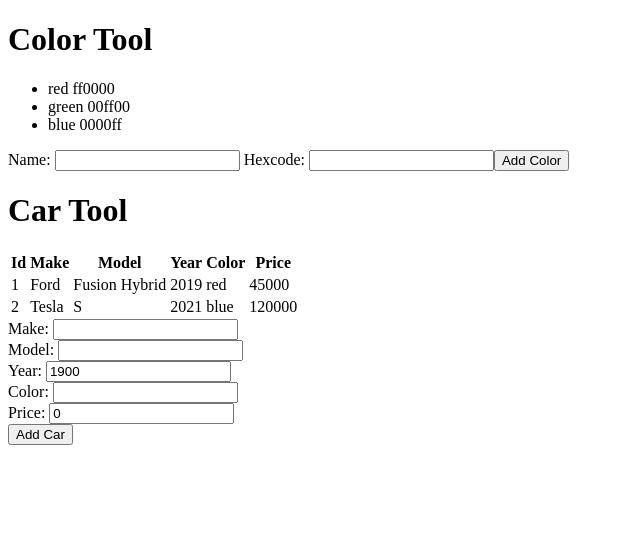
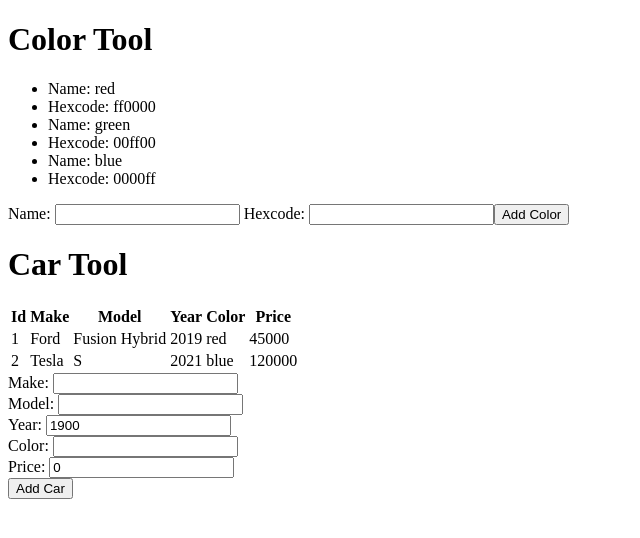
Before and after one commit to t4d-classes/angular_02212022, an Angular app in the folder demo-app/: page / in a window 1280 px wide. Shown: the top 538 px of the page, without its empty margins (0-640 px from the left). Built offline with nearby package versions, Linux system fonts and the light colour scheme.

Commit message:
add exercise 6

```diff
--- a/demo-app/src/app/color-tool/color-tool.module.ts
+++ b/demo-app/src/app/color-tool/color-tool.module.ts
@@ -6,13 +6,15 @@ import { SharedModule } from '../shared/shared.module';
 
 import { ColorHomeComponent } from './components/color-home/color-home.component';
 import { ColorFormComponent } from './components/color-form/color-form.component';
+import { ColorNameListItemComponent } from './components/color-name-list-item/color-name-list-item.component';
 
 
 
 @NgModule({
   declarations: [
     ColorHomeComponent,
-    ColorFormComponent
+    ColorFormComponent,
+    ColorNameListItemComponent
   ],
   imports: [
     CommonModule,
--- a/demo-app/src/app/color-tool/components/color-home/color-home.component.html
+++ b/demo-app/src/app/color-tool/components/color-home/color-home.component.html
@@ -2,9 +2,13 @@
 
 
 <ul>
-  <li *ngFor="let color of colors">
-    {{color.name}} {{color.hexcode}}
-  </li>
+  <li *ngIf="colors.length === 0">There are no colors.</li>
+  <ng-container *ngFor="let color of colors">
+    <li class="app-color-name-list-item" [color]="color"></li>
+    <li>
+      Hexcode: {{color.hexcode}}
+    </li>
+  </ng-container>
 </ul>
 
 <app-color-form
--- /dev/null
+++ b/demo-app/src/app/color-tool/components/color-name-list-item/color-name-list-item.component.html
@@ -0,0 +1 @@
+Name: {{color.name}}
--- /dev/null
+++ b/demo-app/src/app/color-tool/components/color-name-list-item/color-name-list-item.component.ts
@@ -0,0 +1,20 @@
+import { Component, OnInit, Input } from '@angular/core';
+
+import { Color } from '../../models/colors';
+
+@Component({
+  selector: '.app-color-name-list-item',
+  templateUrl: './color-name-list-item.component.html',
+  styleUrls: ['./color-name-list-item.component.css']
+})
+export class ColorNameListItemComponent implements OnInit {
+
+  @Input()
+  color!: Color;
+
+  constructor() { }
+
+  ngOnInit(): void {
+  }
+
+}
```
Also changed, not shown: demo-app/exercises/exercise-6.md (added, +19 -0 lines), demo-app/src/app/color-tool/components/color-name-list-item/color-name-list-item.component.css (added), 1 other file (tests, documents, lock files or other folders).
